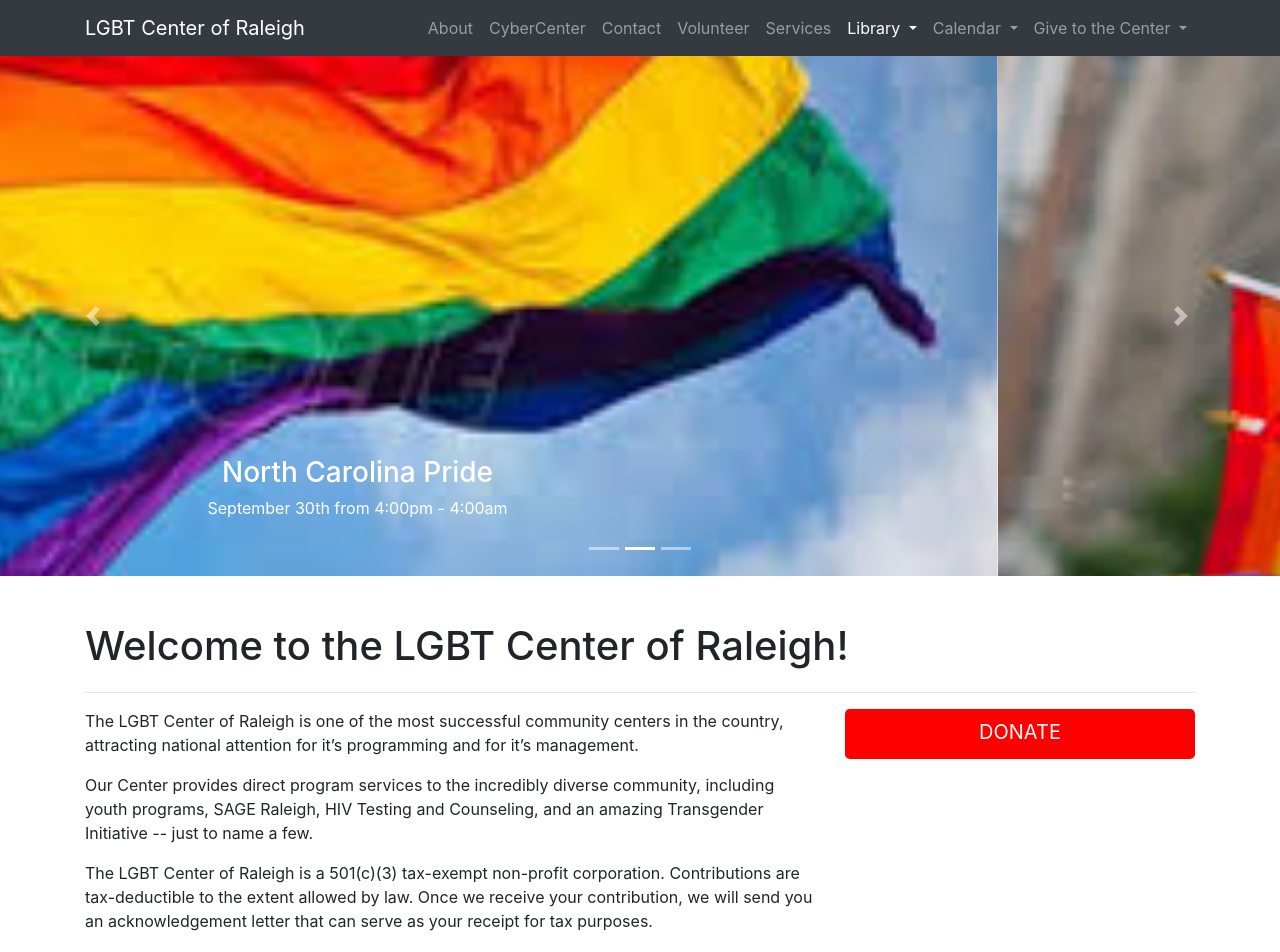
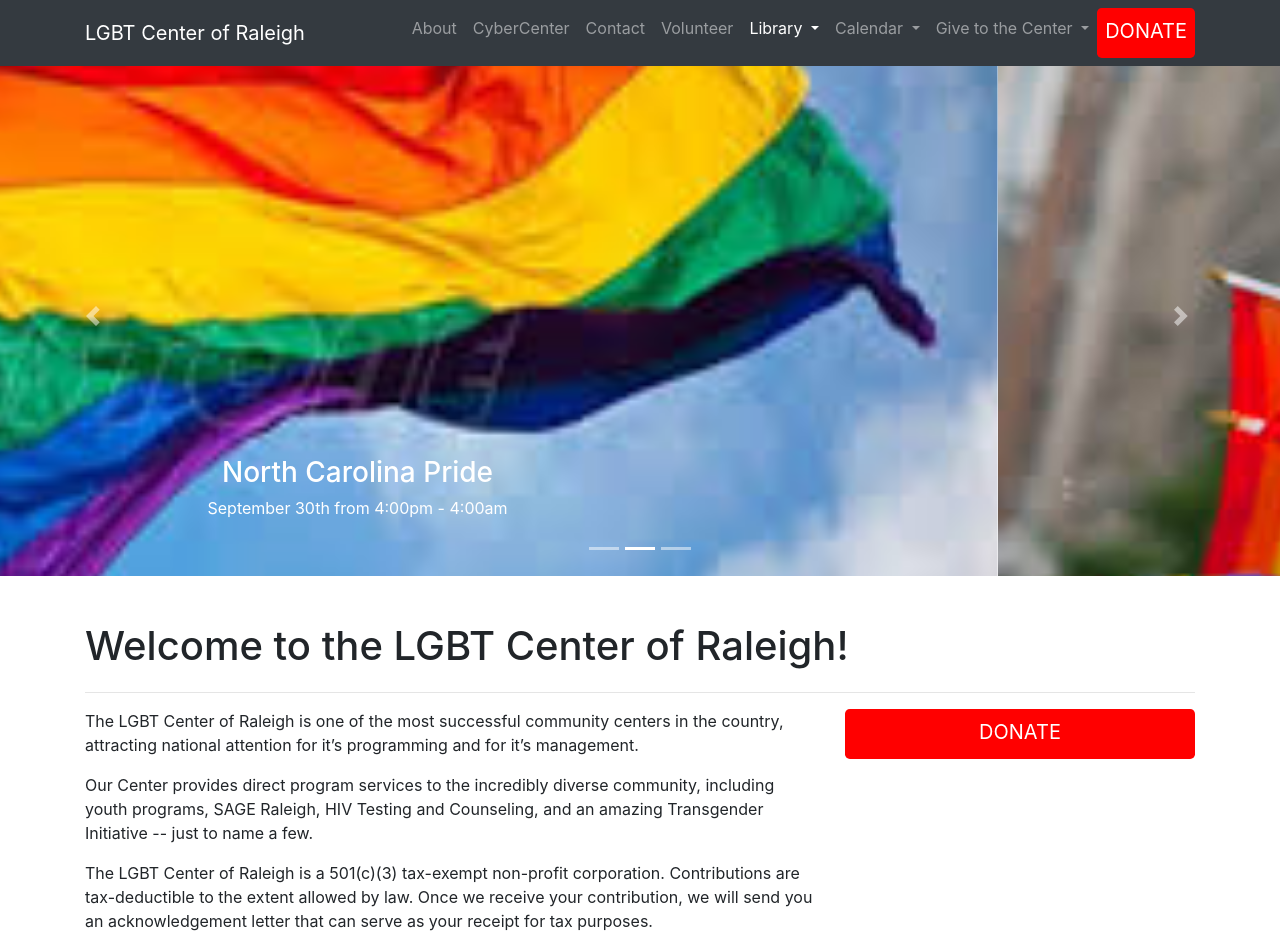
Before and after one commit to victoriarainc/lgbtCenterofRaleigh, a website: page CopyBootstrapModernBusiness/index.html in a window 1280 px wide. Shown: the top 952 px of the page. Drawn offline with Linux system fonts and the light colour scheme.

Commit message:
removed Services and added Donate button to Nav

```diff
--- a/CopyBootstrapModernBusiness/index.html
+++ b/CopyBootstrapModernBusiness/index.html
@@ -40,10 +40,6 @@
             <li class="nav-item">
               <a class="nav-link" href="getinvolved.html">Volunteer</a>
             </li>
-            <li class="nav-item">
-              <a class="nav-link" href="services.html">Services</a>
-            </li>
-
             <li class="nav-item active dropdown">
               <a class="nav-link dropdown-toggle" href="#" id="navbarDropdownPortfolio" data-toggle="dropdown" aria-haspopup="true" aria-expanded="false">
                 Library
@@ -75,6 +71,9 @@
                 <a class="dropdown-item" href="faq.html">Contribute</a>
                 <a class="dropdown-item" href="404.html">Center Sponsers</a>
               </div>
+            </li>
+            <li class="nav-item">
+                <a id="donateButtonHomePg"class="btn btn-lg btn-secondary btn-block nav-link" href="#">DONATE</a>
             </li>
           </ul>
         </div>
```
